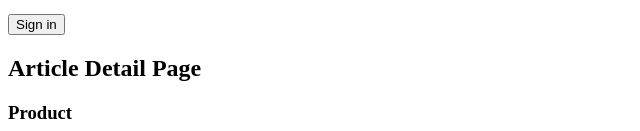
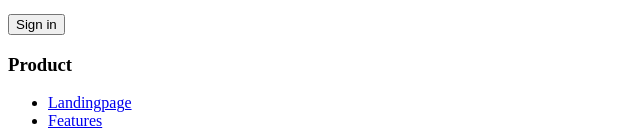
Before and after one commit to Pasan-Pahasara/MERN-Blogger-App, a React (Create React App) app in the folder front-end/: page /blog/1 in a window 1280 px wide. Shown: the part 177-308 px from the top of the page, without its empty margins (0-640 px from the left). Built offline with nearby package versions, Linux system fonts and the light colour scheme; the HTML template or start-up script is replaced by a standard one.

Commit message:
Introducing ArticleDetails Section In the ArticleDetails Page

```diff
--- a/front-end/src/pages/ArticleDetails/ArticleDetails.tsx
+++ b/front-end/src/pages/ArticleDetails/ArticleDetails.tsx
@@ -5,9 +5,11 @@ const ArticleDetails = () => {
   return (
     <div>
         <MainLayout>
-            <section>
-                <h1>Article Detail Page</h1>
+            {/* start articleDetails section */}
+            <section className='container mx-auto max-w-5xl flex flex-col px-5 py-5'>
+
             </section>
+            {/* ens articleDetails section */}
         </MainLayout>
     </div>
   )
```
